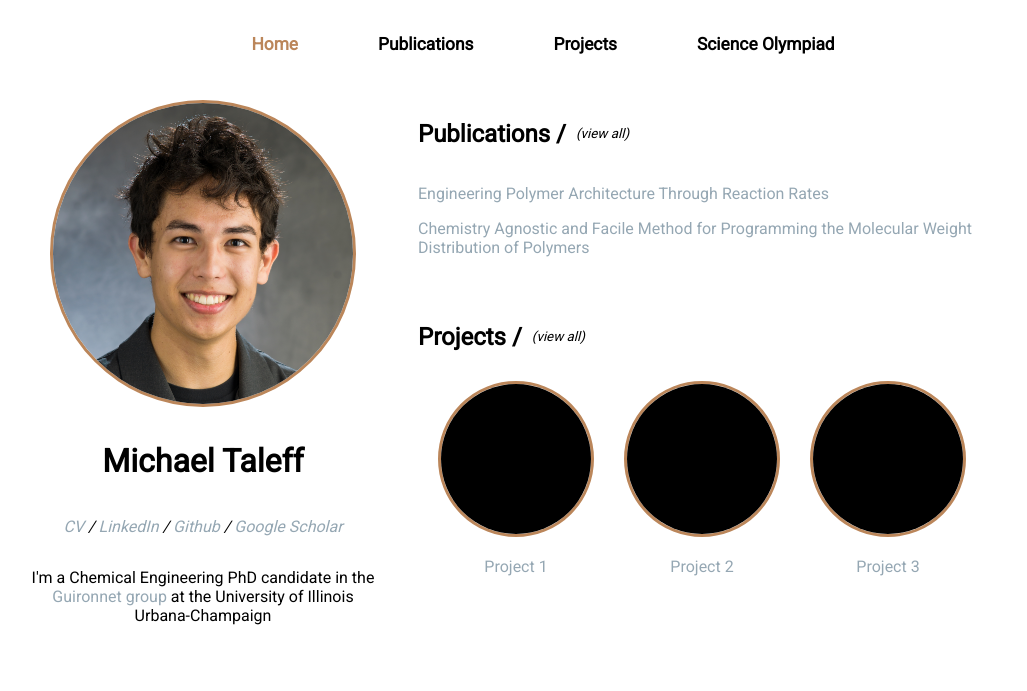
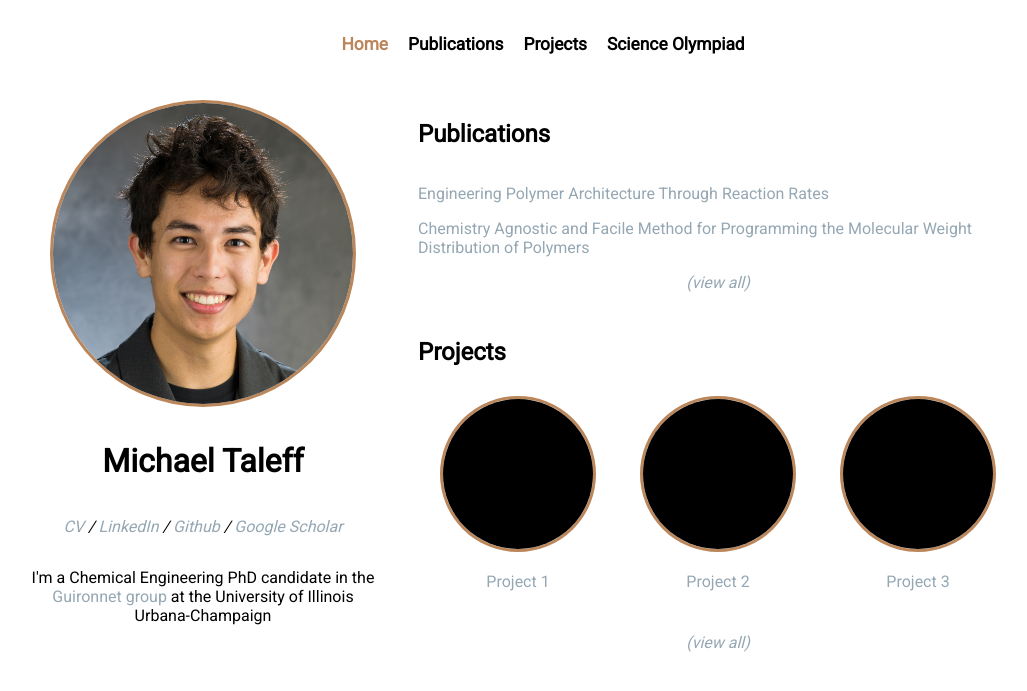
Before and after one commit to taleff/taleff.github.io, a Jekyll site: the page built from index.html, in a window 1280 px wide. Shown: the top 691 px of the page, without its empty margins (117-1144 px from the left). Built offline with Jekyll 4.4.1, drawn with Linux system fonts in a browser that asks for light colours.

Commit message:
Fixing the (view all) button and screen resizing

```diff
--- a/assets/css/main.css
+++ b/assets/css/main.css
@@ -10,15 +10,12 @@ body {
 .nav-items {
     display: flex;
     flex-direction: row;
-    justify-content: center;
+    justify-content: space-between;
     list-style: none;
 }
 
 .nav-link {
-    margin-left: 40px;
-    margin-right: 40px;
-    margin-top: 10px;
-    margin-bottom: 10px;
+    margin: 10px;
 }
 
 .nav-link li a {
@@ -62,6 +59,7 @@ a:hover {
     display: flex;
     flex-direction: row;
     justify-content: center;
+    flex-wrap: wrap;
 }
 
 .profile {
@@ -89,7 +87,7 @@ a:hover {
     margin: 20px;
     display: flex;
     flex-direction: column;
-    gap: 30px
+    gap: 10px
 }
 
 .showcase-section-title {
@@ -110,11 +108,11 @@ a:hover {
 .projects-short-list {
     display: flex;
     flex-direction: row;
+    justify-content: space-around;
 }
 
 .project-preview {
     margin: 10px;
-    margin-left: 20px;
     display: flex;
     flex-direction: column;
     align-items: center;
@@ -124,6 +122,10 @@ a:hover {
     max-width: 150px;
     border-radius: 50%;
     border: 3px solid #BB865A;
+}
+
+.view-all-button {
+    text-align: center;
 }
 
 .full-publications-list {
--- a/index.html
+++ b/index.html
@@ -20,10 +20,7 @@ description: "Home page for my personal website"
   <div class="showcase">
     <div class="publications-preview">
       <div class="showcase-section-title">
-	<h2>Publications /</h2>
-	<p>
-	  <em>(view all)</em>
-	</p>
+	<h2>Publications</h2>
       </div>
       <div class="publications-short-list">
 	{% for publication in site.data.publications reversed limit:3 %}
@@ -32,13 +29,13 @@ description: "Home page for my personal website"
 	</p>
 	{% endfor %}
       </div>
+      <p class="view-all-button">
+	<em><a href="/publications.html">(view all)</a></em>
+      </p>
     </div>
     <div class="projects-preview">
       <div class="showcase-section-title">
-	<h2>Projects /</h2>
-	<p>
-	  <em>(view all)</em>
-	</p>
+	<h2>Projects</h2>
       </div>
       <div class="projects-short-list">
 	{% for project in site.data.projects limit:3 %}
@@ -52,6 +49,9 @@ description: "Home page for my personal website"
 	</div>
 	{% endfor %}
       </div>
+      <p class="view-all-button">
+	<em><a href="/projects.html">(view all)</a></em>
+      </p>
     </div>
   </div>
 </div>
```
